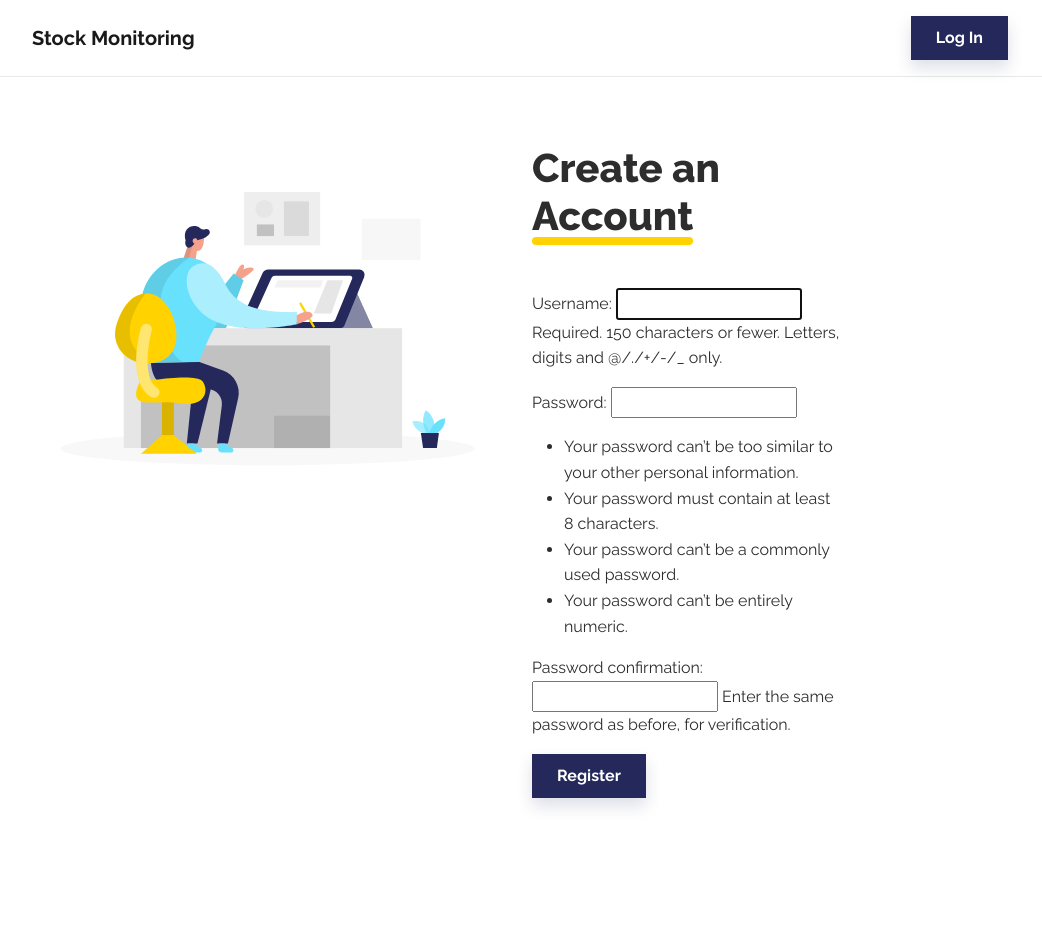
After one commit to Mehul2500/stockmonitoringplatform, a Django app: page /register/ in a window 1280 px wide. The commit adds this page. Shown: the whole page, without its empty margins (120-1162 px from the left). Run offline with Django 4.2, Linux system fonts and the light colour scheme; some libraries are stand-ins or nearby versions.

Commit message:
pre-final-commit: made the ui look better

```diff
--- a/stock_monitoring/admin.py
+++ b/stock_monitoring/admin.py
@@ -1,8 +1,6 @@
 from django.contrib import admin
 
 # Register your models here.
-from .models import Stock, Symbol, Watchlist
+from .models import Stock
 
 admin.site.register(Stock)
-admin.site.register(Symbol)
-admin.site.register(Watchlist)
--- /dev/null
+++ b/stock_monitoring/forms.py
@@ -0,0 +1,9 @@
+# accounts/forms.py
+from django import forms
+from django.contrib.auth.forms import UserCreationForm
+from django.contrib.auth.models import User
+
+class RegistrationForm(UserCreationForm):
+    class Meta:
+        model = User
+        fields = ['username', 'password1', 'password2']
--- /dev/null
+++ b/stock_monitoring/templates/registration/register.html
@@ -0,0 +1,50 @@
+
+{% load static %}
+<!DOCTYPE html>
+<html lang="en">
+  <head>
+    <meta charset="utf-8" />
+    <meta
+      name="viewport"
+      content="width=device-width, initial-scale=1.0, shrink-to-fit=no"
+    />
+    <title>Home - Brand</title>
+    <link
+      rel="stylesheet"
+      href="{% static 'bootstrap/css/bootstrap.min.css' %}"
+    />
+    <link
+      rel="stylesheet"
+      href="https://fonts.googleapis.com/css?family=Raleway:300italic,400italic,600italic,700italic,800italic,400,300,600,700,800&amp;display=swap"
+    />
+  </head>
+
+  <body>
+    <nav class="navbar navbar-light navbar-expand-md fixed-top navbar-shrink py-3" id="mainNav">
+        <div class="container"><a class="navbar-brand d-flex align-items-center" href="{% url 'registration' %}"><span>Stock Monitoring</span></a><button data-bs-toggle="collapse" class="navbar-toggler" data-bs-target="#navcol-1"><span class="visually-hidden">Toggle navigation</span><span class="navbar-toggler-icon"></span></button>
+            <div class="collapse navbar-collapse" id="navcol-1">
+                <ul class="navbar-nav mx-auto"></ul><a class="btn btn-primary shadow" role="button" href="{% url 'login' %}">Log In</a>
+
+            </div>
+        </div>
+    </nav>
+{% block content %}
+<section class="py-4 py-md-5 my-5">
+    <div class="container py-md-5">
+        <div class="row">
+            <div class="col-md-6 text-center"><img class="img-fluid w-100" src="{% static 'img/illustrations/register.svg' %}"></div>
+            <div class="col-md-5 col-xl-4 text-center text-md-start">
+                <h2 class="display-6 fw-bold mb-5"><span class="underline pb-1"><strong>Create an Account</strong><br></span></h2>
+                <form method="POST">
+                    {% csrf_token %}
+                    {{ form.as_p }}
+                    <button class="btn btn-primary shadow" type="submit">Register</button>
+                  </form>
+
+            </div>
+        </div>
+    </div>
+</section>
+{% endblock %}
+</body>
+</html>
--- a/stock_monitoring/views.py
+++ b/stock_monitoring/views.py
@@ -1,45 +1,30 @@
 
-# # from django.shortcuts import render
-# # from django.views.generic import ListView
-# # stock_monitoring/views.py
-
-# from django.shortcuts import render
-# from .models import Watchlist
-# # from django.contrib.auth.decorators import login_required
-# import requests
-
-# # def index(request):
-# # 	return render(request, "stock_monitoring/stock_list.html" )
-
-
-
-
-# def dashboard(request):
-#     watchlist = Watchlist.objects.filter(user=request.user)
-#     stock_data = []
-
-#     for item in watchlist:
-#         symbol = item.symbol
-#         url = f"https://www.alphavantage.co/query?function=TIME_SERIES_INTRADAY&symbol={symbol}&interval=1min&apikey=WFMPQ9B9RO7GVHTS"
-#         response = requests.get(url)
-#         if response.status_code == 200:
-#             data = response.json()
-#             latest_price = data["Time Series (1min)"]["2023-05-18 16:00:00"]["4. close"]
-#             stock_data.append({"symbol": symbol, "price": latest_price})
-
-#     context = {
-#         "watchlist": stock_data
-#     }
-#     return render(request, 'dashboard.html', context)
 from django.shortcuts import render, redirect
 from django.contrib.auth import authenticate, login, logout
 from django.contrib import messages
 from django.contrib.auth.decorators import login_required
 import requests
 from django.views.decorators.csrf import csrf_exempt
-from .models import Watchlist, Stock, Symbol
+from .models import Stock
 from django.contrib.auth.forms import AuthenticationForm
 from django.shortcuts import redirect, get_object_or_404
+# accounts/views.py
+from django.contrib.auth import login
+from django.shortcuts import render, redirect
+from .forms import RegistrationForm
+
+
+@csrf_exempt
+def registration(request):
+    if request.method == 'POST':
+        form = RegistrationForm(request.POST)
+        if form.is_valid():
+            user = form.save()
+            login(request, user)
+            return redirect('dashboard')
+    else:
+        form = RegistrationForm()
+    return render(request, 'registration/register.html', {'form': form})
 
 
 
@@ -54,7 +39,6 @@ def login_view(request):
 			if user is not None:
 				login(request, user)
 				# Create Watchlist if it doesn't exist
-				Watchlist.objects.get_or_create(user=user)
 				return redirect('dashboard')
 			else:
 				messages.error(request, 'Invalid username or password')
@@ -66,135 +50,59 @@ def login_view(request):
 def logout_view(request):
 	logout(request)
 	return redirect('login')
+
 @csrf_exempt
 @login_required(login_url='login')
 def dashboard(request):
-    user = request.user
-    try:
-        watchlist = Watchlist.objects.get(user=user)
-        symbols = watchlist.symbols.all()
+	user = request.user
+	stocks = Stock.objects.filter(user=user)
+	print(stocks)
+	stock_data = []
 
-        stock_data = []
+	for stock in stocks:
+		url = f"https://www.alphavantage.co/query?function=TIME_SERIES_INTRADAY&symbol={stock.symbol}&interval=1min&apikey=WFMPQ9B9RO7GVHTS"
+		response = requests.get(url)
 
-        for symbol in symbols:
-            url = f"https://www.alphavantage.co/query?function=TIME_SERIES_INTRADAY&symbol={symbol}&interval=1min&apikey=WFMPQ9B9RO7GVHTS"
-            response = requests.get(url)
-            if response.status_code == 200:
-                data = response.json()
-                time_series = data.get("Time Series (1min)")
-                if time_series:
-                    latest_timestamp = max(time_series.keys())
-                    latest_price = time_series[latest_timestamp]["4. close"]
-                    stock_data.append({"symbol": symbol, "price": latest_price})
-
-        context = {
-            "watchlist": stock_data
-        }
-    except Watchlist.DoesNotExist:
-        watchlist = None
-        context = {
-            "watchlist": []
-        }
-
-    return render(request, 'stock_monitoring/dashboard.html', context)
+		if response.status_code == 200:
+			data = response.json()
+			time_series = data.get("Time Series (1min)")
+			print(time_series)
+			if time_series:
+				latest_timestamp = max(time_series.keys())
+				latest_price = time_series[latest_timestamp]["4. close"]
+				stock_data.append({"symbol": stock.symbol, "price": latest_price})
+	print(stock_data)
+	context = {
+		"watchlist": stock_data
+	}
+	return render(request, 'stock_monitoring/dashboard.html', context)
 
 
 @csrf_exempt
 @login_required(login_url='login')
 def add_stock(request):
-    if request.method == 'POST':
-        symbol_name = request.POST.get('symbol')
+	if request.method == 'POST':
+		symbol_name = request.POST.get('symbol')
+		user = request.user
 
-        url = f"https://www.alphavantage.co/query?function=GLOBAL_QUOTE&symbol={symbol_name}&apikey=WFMPQ9B9RO7GVHTS"
-        response = requests.get(url)
-        if response.status_code == 200:
-            data = response.json()
-            quote_data = data.get("Global Quote")
-            if quote_data:
-                latest_price = quote_data["05. price"]
-                symbol_obj, _ = Symbol.objects.get_or_create(name=symbol_name)
+		# Check if the stock already exists for the user
+		if Stock.objects.filter(symbol=symbol_name, user=user).exists():
+			return redirect('dashboard')
 
-                user = request.user
-                watchlist, _ = Watchlist.objects.get_or_create(user=user)
+		symbol_obj = Stock(symbol=symbol_name, user=user)
+		symbol_obj.save()
+		messages.success(request, f"The stock '{symbol_name}' added to your watchlist successfully.")
 
-                # Check if the symbol already exists in the watchlist
-                if symbol_obj in watchlist.symbols.all():
-                    messages.warning(request, f"{symbol_name} already exists in your watchlist.")
-                else:
-                    watchlist.symbols.add(symbol_obj)
-                    watchlist.save()
-
-                # Fetch the complete watchlist again
-                watchlist_symbols = watchlist.symbols.all()
-                stock_data = []
-
-                for symbol in watchlist_symbols:
-                    url = f"https://www.alphavantage.co/query?function=TIME_SERIES_INTRADAY&symbol={symbol}&interval=1min&apikey=WFMPQ9B9RO7GVHTS"
-                    response = requests.get(url)
-                    if response.status_code == 200:
-                        data = response.json()
-                        time_series = data.get("Time Series (1min)")
-                        if time_series:
-                            latest_timestamp = max(time_series.keys())
-                            latest_price = time_series[latest_timestamp]["4. close"]
-                            stock_data.append({"symbol": symbol, "price": latest_price})
-
-                messages.success(request, f"{symbol_name} added to watchlist successfully.")
-                context = {
-                    "watchlist": stock_data
-                }
-                return render(request, 'stock_monitoring/dashboard.html', context)
-            else:
-                messages.error(request, f"Invalid stock symbol: {symbol_name}. Please enter a valid symbol.")
-        else:
-            messages.error(request, f"Failed to fetch stock data. Please try again.")
-
-    return redirect('dashboard')
-
-# @csrf_exempt
-# @login_required(login_url='login')
-# def add_stock(request):
-# 	if request.method == 'POST':
-# 		symbol_name = request.POST.get('symbol')
-# 		symbol_obj, created = Symbol.objects.get_or_create(name=symbol_name)
-
-# 		if created:
-# 			# Do any additional processing or validation if needed
-# 			pass
-
-# 		user = request.user
-# 		watchlist, _ = Watchlist.objects.get_or_create(user=user)
-# 		watchlist.symbols.add(symbol_obj)
-# 		# Save the watchlist to ensure the added stock is persisted
-# 		watchlist.save()
-
-# 		return redirect('dashboard')
+	return redirect('dashboard')
 
 
-# 		# return redirect('dashboard')
-# 	# if request.method == 'POST':
-# 	# 	symbol = request.POST.get('symbol')
-
-# 	# 	try:
-# 	# 		stock = Stock.objects.get(symbol=symbol)
-# 	# 		watchlist = Watchlist.objects.get(user=request.user)
-# 	# 		watchlist.stocks.add(stock)
-# 	# 		messages.success(request, f"{symbol} added to watchlist successfully.")
-# 	# 	except Stock.DoesNotExist:
-# 	# 		messages.error(request, f"Invalid stock symbol: {symbol}. Please enter a valid symbol.")
-# 	# 	except Watchlist.DoesNotExist:
-# 	# 		messages.error(request, "Watchlist does not exist.")
-
-# 	# 	return redirect('dashboard')
 
 
-# 	return render(request, 'stock_monitoring/add_stock.html')
 
 @csrf_exempt
 @login_required(login_url='login')
-def remove_stock(request, stock_id=None):
-	if stock_id:
-		watchlist = get_object_or_404(Watchlist, user=request.user)
-		stock = get_object_or_404(Stock, id=stock_id)
-		watchlist.stocks.remove(stock)
+def remove_stock(request, stock_symbol=None):
+	if stock_symbol:
+		stock = get_object_or_404(Stock, symbol=stock_symbol, user=request.user)
+		stock.delete()
 	return redirect('dashboard')
--- a/stock_monitoring_application/urls.py
+++ b/stock_monitoring_application/urls.py
@@ -40,14 +40,17 @@ from django.urls import path
 
 # from django.contrib import admin
 # from django.urls import path
-from stock_monitoring.views import dashboard, login_view, logout_view, add_stock, remove_stock
+from stock_monitoring.views import dashboard, login_view, logout_view, add_stock, remove_stock, registration
+
 
 urlpatterns = [
     path('admin/', admin.site.urls),
     path('accounts/login/', login_view, name='login'),
     path('accounts/logout/', logout_view, name='logout'),
-    path('dashboard/', dashboard, name='dashboard'),
+    path('', dashboard, name='dashboard'),
     path('add_stock/', add_stock, name='add_stock'),
-    path('remove_stock/<str:stock_id>/', remove_stock, name='remove_stock'),
+    path('remove_stock/<str:stock_symbol>/',
+         remove_stock, name='remove_stock'),
+    path('register/', registration, name='registration'),
 
 ]
```
Also changed, not shown: stock_monitoring/models.py (+3 -22 lines), stock_monitoring/templates/registration/login.html (+6 -2 lines), stock_monitoring/templates/stock_monitoring/dashboard.html (+10 -3 lines), db.sqlite3, static/img/illustrations/register.svg (added), stock_monitoring/migrations/0001_initial.py, stock_monitoring/migrations/0002_alter_stock_symbol.py (added), stock_monitoring/migrations/0002_stock_remove_watchlist_symbol_alter_watchlist_user_and_more.py (deleted), stock_monitoring/migrations/0003_symbol_remove_watchlist_stocks_alter_watchlist_user_and_more.py (deleted), 3 other files.
